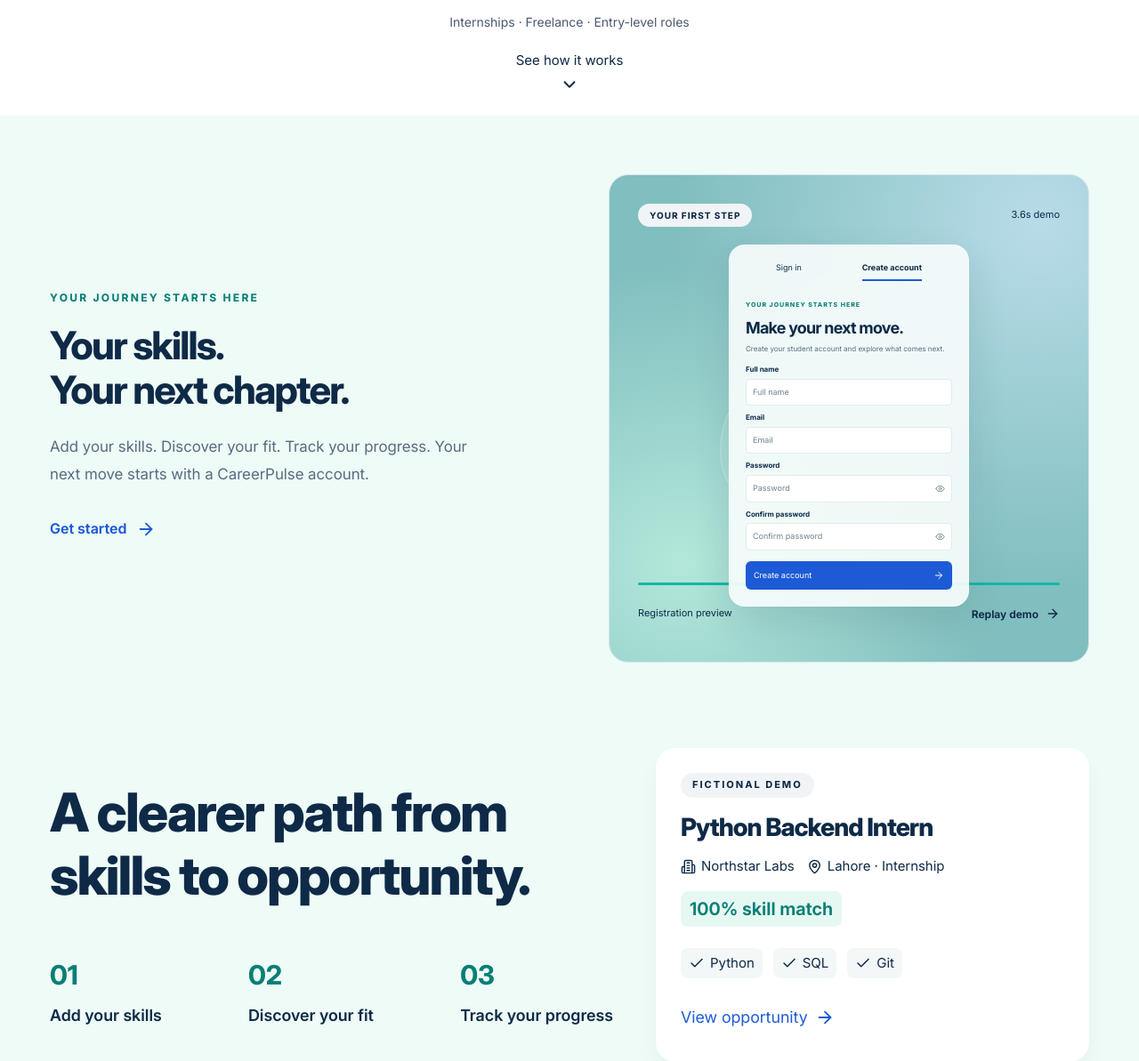
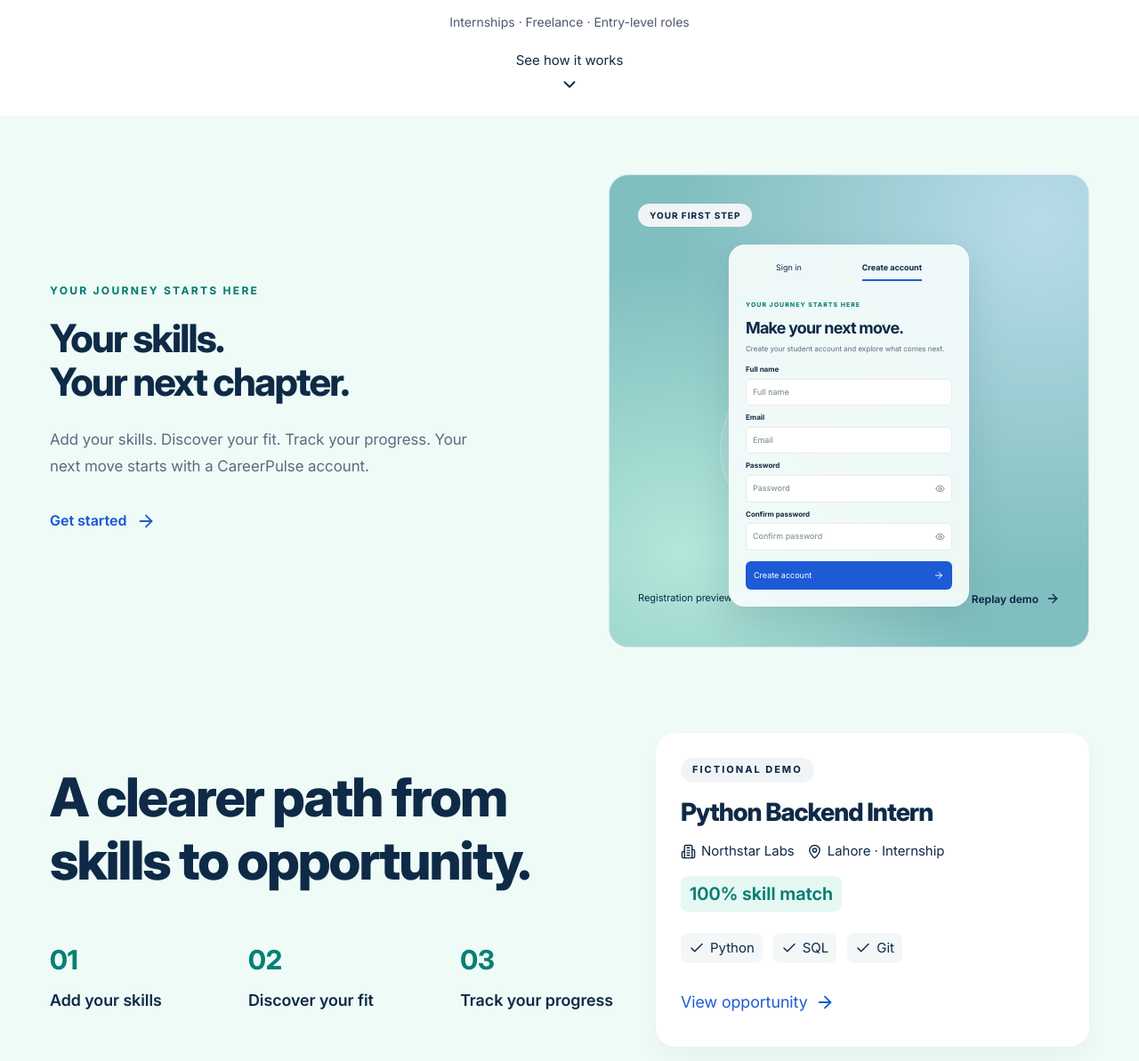
Before and after one commit to Talha738564/careerPulse, a Flask app: page / in a window 1280 px wide. Shown: the part 551-1744 px from the top of the page at 89% size. Run offline with Flask 3, Linux system fonts and the light colour scheme.

Commit message:
feat: add registration click animation and remove demo timeline

```diff
--- a/static/css/home.css
+++ b/static/css/home.css
@@ -310,3 +310,19 @@
 @keyframes journey-stack-middle { 0%,8% { opacity:0; transform:translateY(30px); } 23%,38% { opacity:1; transform:none; } 53% { opacity:1; transform:scale(.97); } 64%,100% { opacity:0; transform:scale(.95); } }
 @keyframes journey-stack-last { 0%,16% { opacity:0; transform:translateY(36px); } 34%,38% { opacity:1; transform:none; } 53% { opacity:1; transform:translateY(-75px) scale(.97); } 64%,100% { opacity:0; transform:translateY(-75px) scale(.95); } }
 @keyframes journey-register { 0%,53% { opacity:0; transform:translateY(12px) scale(.95); } 76%,100% { opacity:1; transform:none; } }
+
+/* Illustrative click stays inside the preview; it never submits a form. */
+.journey-submit { position:relative; }
+.journey-pointer { position:absolute; left:60%; top:50%; color:var(--navy); opacity:0; pointer-events:none; z-index:2; }
+.journey-pointer svg { display:block; }
+.journey-click { position:absolute; left:60%; top:50%; width:28px; height:28px; margin:-14px; border:2px solid #5eead4; border-radius:50%; opacity:0; pointer-events:none; }
+.demo-footer { margin-top:16px; }
+@media(prefers-reduced-motion:no-preference) {
+ .journey-preview.demo-playing .journey-pointer { animation:journey-pointer var(--demo-duration) var(--ease-out) both; }
+ .journey-preview.demo-playing .journey-click { animation:journey-click var(--demo-duration) var(--ease-out) both; }
+ .journey-preview.demo-playing .journey-submit { animation:journey-press var(--demo-duration) var(--ease-out) both; }
+ .journey-preview.demo-paused .journey-pointer,.journey-preview.demo-paused .journey-click,.journey-preview.demo-paused .journey-submit { animation-play-state:paused; }
+}
+@keyframes journey-pointer { 0%,72% { opacity:0; transform:translate(40px,30px); } 78% { opacity:1; transform:translate(40px,30px); } 87% { opacity:1; transform:none; } 90% { opacity:1; transform:scale(.9); } 94% { opacity:1; transform:none; } 100% { opacity:0; transform:none; } }
+@keyframes journey-click { 0%,88% { opacity:0; transform:scale(.9); } 91% { opacity:1; transform:scale(1); } 100% { opacity:0; transform:scale(1.7); } }
+@keyframes journey-press { 0%,87%,96%,100% { transform:none; } 90% { transform:scale(.97); } }
--- a/static/js/feature-demos.js
+++ b/static/js/feature-demos.js
@@ -33,7 +33,8 @@
       if (!playing()) play();
       else { manuallyPaused = !manuallyPaused; syncPause(); }
     });
-    card.querySelector('.demo-progress span').addEventListener('animationend', () => {
+    card.addEventListener('animationend', event => {
+      if (!['journey-register', 'demo-last'].includes(event.animationName)) return;
       finish();
       card.querySelector('.demo-announcement').textContent = 'Demo complete. Replay is available.';
     });
@@ -46,7 +47,6 @@
       finish();
       card.classList.toggle('demo-enhanced', !reduced.matches);
       button.hidden = reduced.matches;
-      card.querySelector('.demo-duration').textContent = reduced.matches ? 'Feature preview' : '3.6s demo';
       if (!reduced.matches && visible && !seen) { seen = true; play(); }
     }
     preference();
--- a/templates/home.html
+++ b/templates/home.html
@@ -41,12 +41,12 @@
 <section class="feature-row discovery-feature" data-reveal aria-labelledby="discovery-feature-title">
 <div class="feature-copy"><p class="feature-kicker">YOUR JOURNEY STARTS HERE</p><h2 id="discovery-feature-title">Your skills.<br>Your next chapter.</h2><p>Add your skills. Discover your fit. Track your progress. Your next move starts with a CareerPulse account.</p><a class="feature-link" href="{{ url_for('auth.register') }}">Get started {{ icon_svg('arrow-right') }}</a></div>
 <div class="feature-preview feature-demo discovery-preview journey-preview" data-feature-demo data-reveal aria-label="Getting started demonstration">
-<div class="demo-toolbar"><p class="preview-label">YOUR FIRST STEP</p><span class="demo-duration">3.6s demo</span></div>
+<div class="demo-toolbar"><p class="preview-label">YOUR FIRST STEP</p></div>
 <p class="sr-only">Three cards introduce adding skills, discovering a fit and tracking progress, then transition into a registration preview. Use Get started to create your account.</p>
 <div class="journey-stage" aria-hidden="true">
 <div class="journey-tiles">{% for number,title,icon in [('01','Add skills','user'),('02','Discover fit','search'),('03','Track progress','eye')] %}<div class="journey-tile"><span>{{ number }}</span>{{ icon_svg(icon) }}<strong>{{ title }}</strong></div>{% endfor %}</div>
-<div class="journey-registration"><div class="journey-tabs"><span>Sign in</span><strong>Create account</strong></div><small>YOUR JOURNEY STARTS HERE</small><h3>Make your next move.</h3><p>Create your student account and explore what comes next.</p>{% for label,placeholder in [('Full name','Full name'),('Email','Email'),('Password','Password'),('Confirm password','Confirm password')] %}<div class="journey-field"><strong>{{ label }}</strong><span>{{ placeholder }}{% if 'password' in label|lower %}{{ icon_svg('eye') }}{% endif %}</span></div>{% endfor %}<div class="journey-submit">Create account {{ icon_svg('arrow-right') }}</div></div>
-</div><div class="demo-progress" aria-hidden="true"><span></span></div>
+<div class="journey-registration"><div class="journey-tabs"><span>Sign in</span><strong>Create account</strong></div><small>YOUR JOURNEY STARTS HERE</small><h3>Make your next move.</h3><p>Create your student account and explore what comes next.</p>{% for label,placeholder in [('Full name','Full name'),('Email','Email'),('Password','Password'),('Confirm password','Confirm password')] %}<div class="journey-field"><strong>{{ label }}</strong><span>{{ placeholder }}{% if 'password' in label|lower %}{{ icon_svg('eye') }}{% endif %}</span></div>{% endfor %}<div class="journey-submit">Create account {{ icon_svg('arrow-right') }}<span class="journey-pointer"><svg viewBox="0 0 24 24" width="24" height="24" aria-hidden="true"><path d="m4 4 7.07 17 2.51-7.39L21 11.07z" fill="currentColor" stroke="white" stroke-width="1.5" stroke-linejoin="round"/></svg></span><span class="journey-click"></span></div></div>
+</div>
 <div class="demo-footer"><span>Registration preview</span><button type="button" class="demo-control" hidden aria-label="Play getting started demo">Play demo {{ icon_svg('arrow-right') }}</button></div><p class="demo-announcement sr-only" role="status"></p>
 </div></section>
 <div class="how-inner" data-reveal>
@@ -84,14 +84,14 @@
 <a class="feature-link" href="{{ url_for('tracker.index') }}">Explore your tracker {{ icon_svg('arrow-right') }}</a>
 </div>
 <div class="feature-preview feature-demo tracker-preview" data-feature-demo data-reveal aria-label="Application tracker demonstration">
-<div class="demo-toolbar"><p class="preview-label">YOUR JOURNEY · EXAMPLE</p><span class="demo-duration">3.6s demo</span></div>
+<div class="demo-toolbar"><p class="preview-label">YOUR JOURNEY · EXAMPLE</p></div>
 <p class="sr-only">Start with a saved role. After applying on the employer's site, manually select Applied and confirm the update in your tracker.</p>
 <div class="demo-scenes" aria-hidden="true">
 <div class="demo-frame"><span class="demo-step">01 / KEEP IT CLOSE</span><h3>A possibility worth saving.</h3><div class="demo-window"><strong>Python Backend Intern</strong><p>Northstar Labs</p><span class="feature-status status-saved">Saved</span></div><p class="demo-caption">Add a role to your personal application tracker.</p></div>
 <div class="demo-frame"><span class="demo-step">02 / YOU MAKE THE UPDATE</span><h3>Applied? Record your step.</h3><div class="demo-window"><span class="demo-field-label">After applying on the employer’s site</span><div class="demo-status-choice"><span>Saved</span>{{ icon_svg('arrow-right') }}<strong>Applied {{ icon_svg('check') }}</strong></div><div class="demo-action">Confirm status update {{ icon_svg('check') }}</div></div><p class="demo-caption">Choose Applied and confirm your own activity.</p></div>
 <div class="demo-frame"><span class="demo-step">03 / PROGRESS RECORDED</span><h3>Every step, in one place.</h3><div class="demo-window"><div class="demo-success">{{ icon_svg('check') }} Tracker updated</div><p>Python Backend Intern</p><span class="feature-status status-applied">Applied</span></div><p class="demo-caption">Your status changes only when you update it.</p></div>
 </div>
-<div class="demo-progress" aria-hidden="true"><span></span></div>
+
 <div class="demo-footer"><span>Illustrative manual update</span><button type="button" class="demo-control" hidden aria-label="Play application tracker demo">Play demo {{ icon_svg('arrow-right') }}</button></div>
 <p class="demo-announcement sr-only" role="status"></p>
 </div>
```
